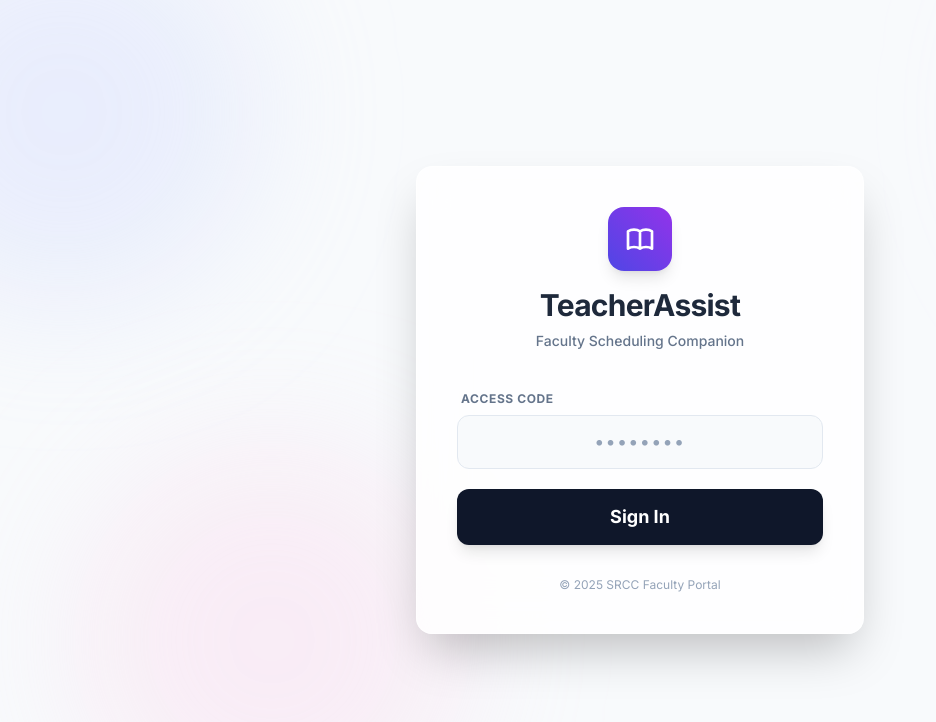
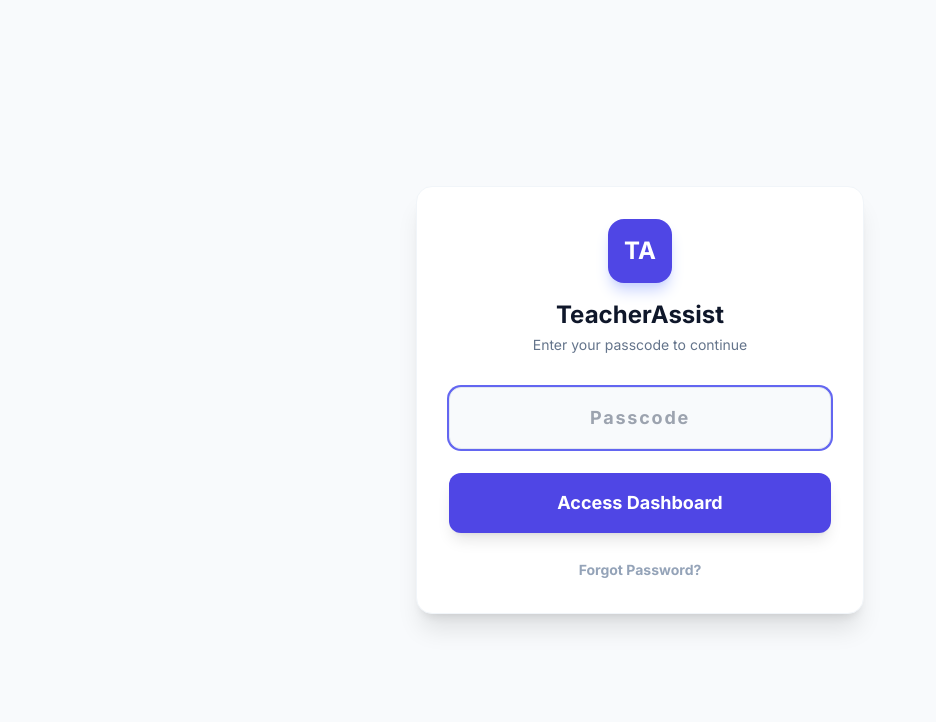
Before and after one commit to keshavsingal19-lab/Teacher, a React (Vite) app: page / in a window 1280 px wide. Shown: the top 722 px of the page, without its empty margins (0-936 px from the left). Built offline with nearby package versions, Linux system fonts and the light colour scheme.

Commit message:
forgot password

```diff
--- a/components/Login.tsx
+++ b/components/Login.tsx
@@ -1,105 +1,128 @@
-import React, { useState, useEffect } from 'react';
+import React, { useState } from 'react';
+import { TEACHERS } from '../functions/teacherData';
 
-export const Login = ({ onLoginSuccess }: { onLoginSuccess: (user: any) => void }) => {
+const teacherList = Object.entries(TEACHERS).map(([id, data]) => ({
+    id,
+    name: (data as any).name,
+    department: (data as any).department
+})).sort((a, b) => a.name.localeCompare(b.name));
+
+interface LoginProps {
+  onLoginSuccess: (data: any) => void;
+}
+
+export const Login: React.FC<LoginProps> = ({ onLoginSuccess }) => {
   const [passcode, setPasscode] = useState('');
-  const [loading, setLoading] = useState(false);
   const [error, setError] = useState('');
+  const [isLoading, setIsLoading] = useState(false);
 
-  useEffect(() => {
-    const savedCode = localStorage.getItem('teacherCode');
-    const savedAdmin = localStorage.getItem('isAdmin');
-    const savedToken = localStorage.getItem('adminToken');
+  const [isForgotMode, setIsForgotMode] = useState(false);
+  const [forgotTeacherId, setForgotTeacherId] = useState('');
+  const [forgotEmail, setForgotEmail] = useState('');
+  const [forgotMessage, setForgotMessage] = useState('');
 
-    if (savedAdmin === 'true' && savedToken) {
-        onLoginSuccess({ isAdmin: true, token: savedToken });
-    } else if (savedCode) {
-        attemptLogin(savedCode);
-    }
-  }, []);
-
-  const attemptLogin = async (code: string) => {
-    setLoading(true);
+  const handleLogin = async (e: React.FormEvent) => {
+    e.preventDefault();
     setError('');
+    setIsLoading(true);
 
     try {
-        const response = await fetch('/api/login', {
+      const res = await fetch('/api/login', {
         method: 'POST',
         headers: { 'Content-Type': 'application/json' },
-            body: JSON.stringify({ passcode: code })
+        body: JSON.stringify({ passcode })
       });
-        const data = await response.json();
+      const data = await res.json();
 
       if (data.success) {
-            if (data.isAdmin) {
-                onLoginSuccess({ isAdmin: true, token: data.token });
+         onLoginSuccess({ ...data.teacher, isAdmin: data.isAdmin, token: data.token });
       } else {
-                onLoginSuccess(data.teacher);
-            }
-        } else {
-            setError(data.error || 'Invalid credentials');
+         setError(data.error || 'Invalid passcode');
       }
     } catch (err) {
-        setError('Connection failed. Please check your internet.');
+      setError('Failed to connect to server');
     } finally {
-        setLoading(false);
+      setIsLoading(false);
     }
   };
 
+  const handleForgotPassword = async (e: React.FormEvent) => {
+     e.preventDefault();
+     setError('');
+     setForgotMessage('');
+
+     if (!forgotTeacherId) return setError('Please select your name.');
+     if (!forgotEmail.trim().toLowerCase().endsWith('@srcc.du.ac.in')) return setError('Please use your official @srcc.du.ac.in email address.');
+
+     setIsLoading(true);
+     try {
+         const res = await fetch('/api/forgot_password', {
+             method: 'POST',
+             headers: { 'Content-Type': 'application/json' },
+             body: JSON.stringify({ teacherId: forgotTeacherId, email: forgotEmail })
+         });
+         const data = await res.json();
+
+         if (data.success) {
+             setForgotMessage('If this email is valid, your temporary password has been sent! Check your inbox.');
+             setForgotEmail('');
+             setForgotTeacherId('');
+             setTimeout(() => setIsForgotMode(false), 5000);
+         } else {
+             setError(data.error || 'Failed to process request');
+         }
+     } catch (err) {
+         setError('Network error. Please try again.');
+     } finally {
+         setIsLoading(false);
+     }
+  }
+
   return (
-    <div className="min-h-screen flex items-center justify-center bg-slate-50 relative overflow-hidden">
-      {/* Abstract Background Shapes */}
-      <div className="absolute top-0 left-0 w-full h-full overflow-hidden z-0">
-          <div className="absolute top-[-10%] left-[-10%] w-96 h-96 bg-indigo-200 rounded-full mix-blend-multiply filter blur-3xl opacity-30 animate-blob"></div>
-          <div className="absolute top-[-10%] right-[-10%] w-96 h-96 bg-purple-200 rounded-full mix-blend-multiply filter blur-3xl opacity-30 animate-blob animation-delay-2000"></div>
-          <div className="absolute -bottom-8 left-20 w-96 h-96 bg-pink-200 rounded-full mix-blend-multiply filter blur-3xl opacity-30 animate-blob animation-delay-4000"></div>
+    <div className="min-h-screen bg-slate-50 flex flex-col justify-center items-center p-4">
+      <div className="w-full max-w-md bg-white rounded-2xl shadow-xl border border-slate-100 p-8">
+        <div className="text-center mb-8">
+            <div className="w-16 h-16 bg-indigo-600 rounded-2xl mx-auto flex items-center justify-center shadow-lg shadow-indigo-200 mb-4">
+                <span className="text-white font-bold text-2xl">TA</span>
+            </div>
+            <h2 className="text-2xl font-extrabold text-slate-900">TeacherAssist</h2>
+            <p className="text-slate-500 text-sm mt-1">{isForgotMode ? "Reset your password" : "Enter your passcode to continue"}</p>
         </div>
 
-      <div className="bg-white/80 backdrop-blur-xl p-10 rounded-2xl shadow-2xl w-full max-w-md border border-white/50 z-10 relative">
-        <div className="text-center mb-10">
-            <div className="w-16 h-16 bg-gradient-to-tr from-indigo-600 to-purple-600 rounded-2xl mx-auto flex items-center justify-center shadow-lg mb-4">
-                <svg className="w-8 h-8 text-white" fill="none" stroke="currentColor" viewBox="0 0 24 24"><path strokeLinecap="round" strokeLinejoin="round" strokeWidth={2} d="M12 6.253v13m0-13C10.832 5.477 9.246 5 7.5 5S4.168 5.477 3 6.253v13C4.168 18.477 5.754 18 7.5 18s3.332.477 4.5 1.253m0-13C13.168 5.477 14.754 5 16.5 5c1.747 0 3.332.477 4.5 1.253v13C19.832 18.477 18.247 18 16.5 18c-1.746 0-3.332.477-4.5 1.253" /></svg>
+        {error && <div className="mb-6 p-3 bg-red-50 text-red-600 text-sm font-medium rounded-lg text-center border border-red-100">{error}</div>}
+        {forgotMessage && <div className="mb-6 p-3 bg-green-50 text-green-700 text-sm font-medium rounded-lg text-center border border-green-100">{forgotMessage}</div>}
+
+        {!isForgotMode ? (
+            <form onSubmit={handleLogin} className="space-y-6">
+              <div>
+                <input type="password" value={passcode} onChange={(e) => setPasscode(e.target.value)} placeholder="Passcode" className="w-full bg-slate-50 border border-slate-200 p-4 rounded-xl text-center text-lg font-bold tracking-widest focus:ring-2 focus:ring-indigo-500 outline-none transition-all" autoFocus />
               </div>
-            <h2 className="text-3xl font-extrabold text-slate-800 tracking-tight">TeacherAssist</h2>
-            <p className="text-slate-500 mt-2 text-sm font-medium">Faculty Scheduling Companion</p>
-        </div>
-
-        <form onSubmit={(e) => { e.preventDefault(); attemptLogin(passcode); }}>
-            <div className="space-y-5">
-                <div>
-                    <label className="block text-xs font-bold text-slate-500 uppercase tracking-wider mb-2 ml-1">Access Code</label>
-                    <input
-                      type="password"
-                      value={passcode}
-                      onChange={(e) => setPasscode(e.target.value)}
-                      className="w-full px-4 py-3 bg-slate-50 border border-slate-200 rounded-xl text-slate-800 placeholder-slate-400 focus:outline-none focus:ring-2 focus:ring-indigo-500/50 focus:border-indigo-500 transition-all font-medium text-lg tracking-widest text-center"
-                      placeholder="••••••••"
-                    />
-                </div>
-
-                {error && (
-                    <div className="p-3 rounded-lg bg-red-50 border border-red-100 flex items-center gap-2">
-                        <svg className="w-5 h-5 text-red-500" fill="none" viewBox="0 0 24 24" stroke="currentColor"><path strokeLinecap="round" strokeLinejoin="round" strokeWidth={2} d="M12 8v4m0 4h.01M21 12a9 9 0 11-18 0 9 9 0 0118 0z" /></svg>
-                        <p className="text-red-600 text-sm font-medium">{error}</p>
-                    </div>
-                )}
-
-                <button
-                  type="submit"
-                  disabled={loading}
-                  className="w-full bg-slate-900 hover:bg-slate-800 text-white py-3.5 rounded-xl font-bold text-lg shadow-lg hover:shadow-xl transform hover:-translate-y-0.5 transition-all duration-200 disabled:opacity-70 disabled:transform-none disabled:shadow-none"
-                >
-                  {loading ? (
-                      <span className="flex items-center justify-center gap-2">
-                          <svg className="animate-spin h-5 w-5 text-white" xmlns="http://www.w3.org/2000/svg" fill="none" viewBox="0 0 24 24"><circle className="opacity-25" cx="12" cy="12" r="10" stroke="currentColor" strokeWidth="4"></circle><path className="opacity-75" fill="currentColor" d="M4 12a8 8 0 018-8V0C5.373 0 0 5.373 0 12h4zm2 5.291A7.962 7.962 0 014 12H0c0 3.042 1.135 5.824 3 7.938l3-2.647z"></path></svg>
-                          Verifying...
-                      </span>
-                  ) : 'Sign In'}
+              <button type="submit" disabled={isLoading} className="w-full bg-indigo-600 hover:bg-indigo-700 text-white py-4 rounded-xl font-bold text-lg shadow-lg transition-all transform hover:-translate-y-0.5 disabled:opacity-70 disabled:hover:translate-y-0">
+                {isLoading ? 'Verifying...' : 'Access Dashboard'}
               </button>
+              <div className="text-center mt-4">
+                  <button type="button" onClick={() => { setIsForgotMode(true); setError(''); setForgotMessage(''); }} className="text-sm font-bold text-slate-400 hover:text-indigo-600 transition-colors">Forgot Password?</button>
               </div>
             </form>
-        <div className="mt-8 text-center">
-            <p className="text-xs text-slate-400">© 2025 SRCC Faculty Portal</p>
+        ) : (
+            <form onSubmit={handleForgotPassword} className="space-y-5">
+                <div>
+                    <label className="block text-xs font-bold text-slate-500 uppercase mb-2 ml-1">Select Your Name</label>
+                    <select value={forgotTeacherId} onChange={(e) => setForgotTeacherId(e.target.value)} className="w-full bg-slate-50 border border-slate-200 p-3.5 rounded-xl text-sm font-medium text-slate-700 focus:ring-2 focus:ring-indigo-500 outline-none">
+                        <option value="">-- Choose your profile --</option>
+                        {teacherList.map(t => <option key={t.id} value={t.id}>{t.name} ({t.department})</option>)}
+                    </select>
                 </div>
+                <div>
+                    <label className="block text-xs font-bold text-slate-500 uppercase mb-2 ml-1">Official Email Address</label>
+                    <input type="email" value={forgotEmail} onChange={(e) => setForgotEmail(e.target.value)} placeholder="name@srcc.du.ac.in" className="w-full bg-slate-50 border border-slate-200 p-3.5 rounded-xl text-sm font-medium text-slate-700 focus:ring-2 focus:ring-indigo-500 outline-none" />
+                </div>
+                <div className="pt-2 flex flex-col gap-3">
+                    <button type="submit" disabled={isLoading} className="w-full bg-indigo-600 hover:bg-indigo-700 text-white py-3.5 rounded-xl font-bold shadow-lg transition-all disabled:opacity-70">{isLoading ? 'Sending...' : 'Send Temporary Password'}</button>
+                    <button type="button" onClick={() => { setIsForgotMode(false); setError(''); setForgotMessage(''); }} className="w-full bg-slate-100 hover:bg-slate-200 text-slate-600 py-3.5 rounded-xl font-bold transition-all">Back to Login</button>
+                </div>
+            </form>
+        )}
       </div>
     </div>
   );
```
Also changed, not shown: 2 other files (tests, documents, lock files or other folders). Lines whose indentation alone changed are shown as unchanged.
